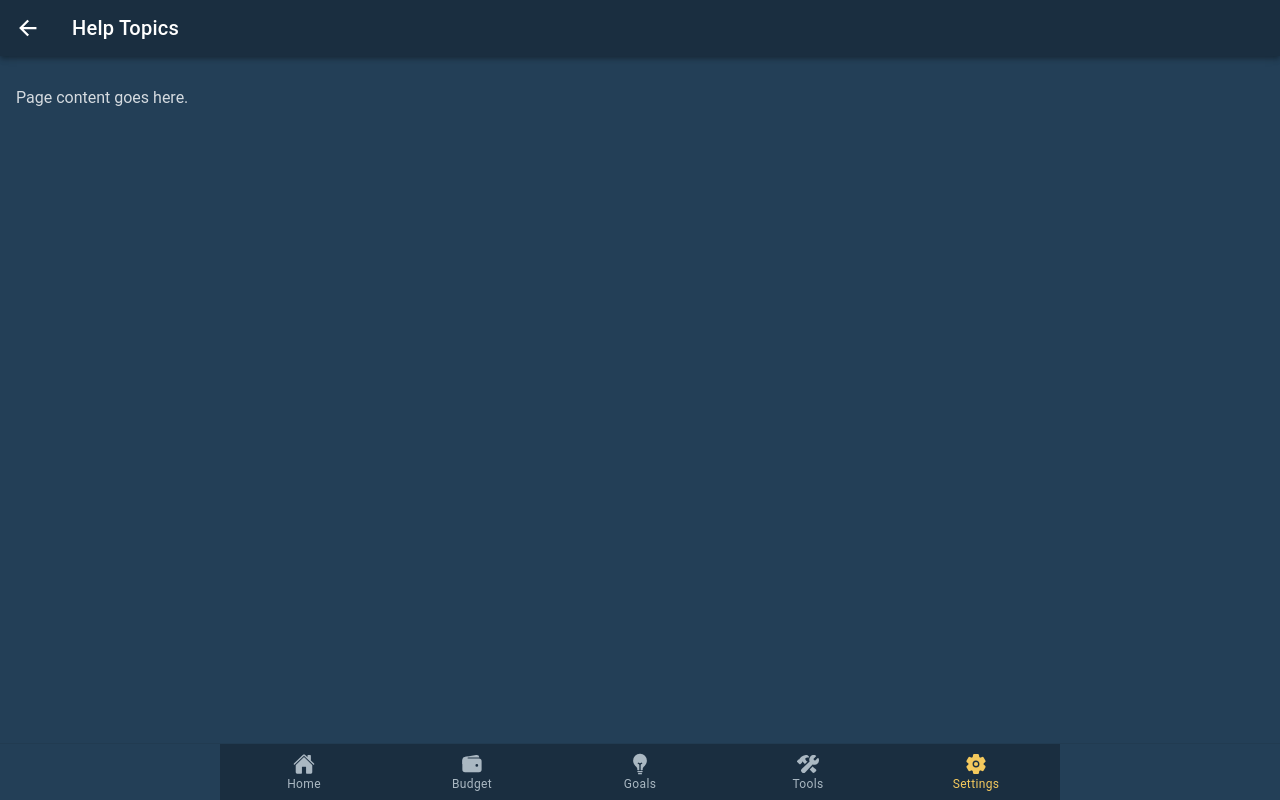
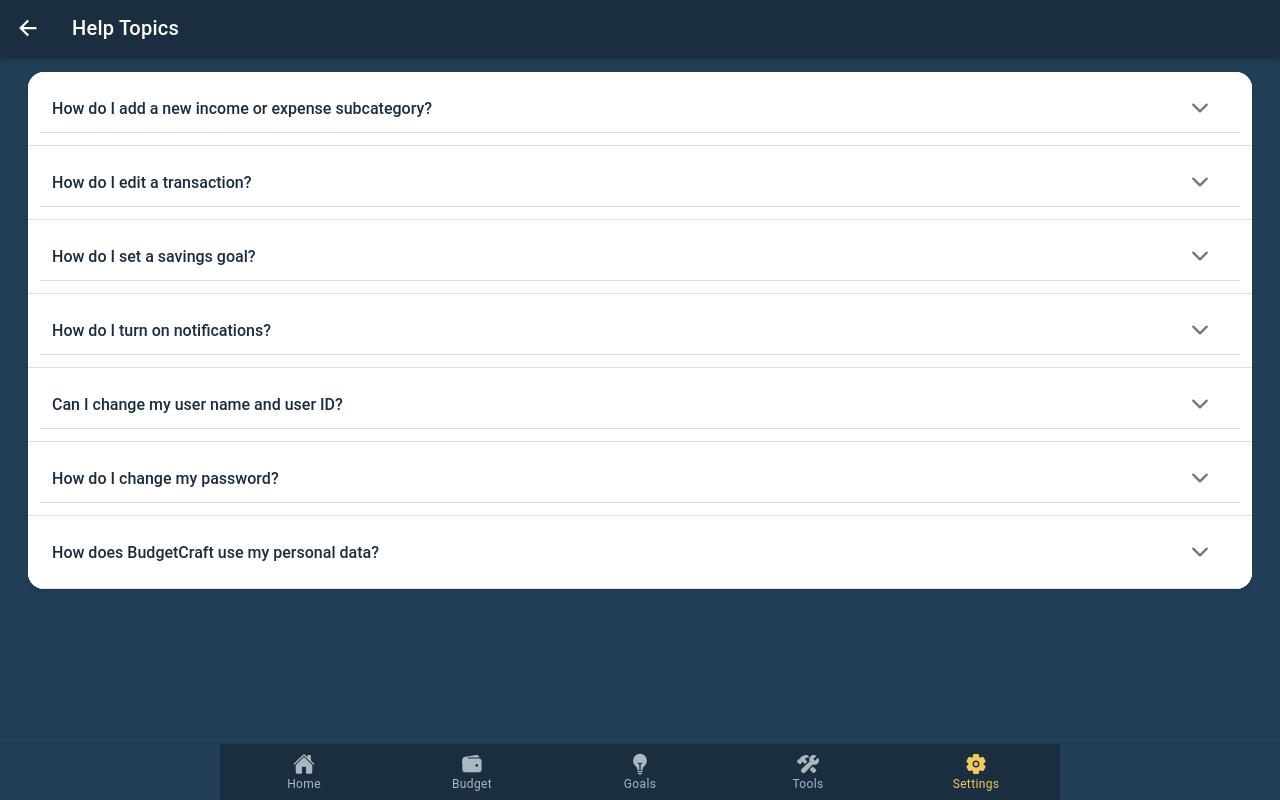
Before and after one commit to The24Kings/BudgetCraft, a React (Vite) app: page /settings/help in a window 1280 px wide. Built offline with nearby package versions, Linux system fonts and the light colour scheme; no server answers; the database is empty; sample sign-in values are in the browser's storage.

Commit message:
Finished the Settings Page

```diff
--- a/src/App.tsx
+++ b/src/App.tsx
@@ -46,8 +46,8 @@ import "./theme/variables.css";
 import { Category, parseJSON } from "./utilities/Categories";
 import Goal from "./utilities/Goals/Goal";
 import AboutPage from "./utilities/Settings/AboutPage";
+import AccountPage from "./utilities/Settings/AccountPage";
 import EditCategoriesPage from "./utilities/Settings/EditCategoriesPage";
-import EditPersonalInfoPage from "./utilities/Settings/EditPersonalInfoPage";
 import ExportUserDataPage from "./utilities/Settings/ExportUserDataPage";
 import HelpTopicsPage from "./utilities/Settings/HelpTopicsPage";
 import NotificationSettingsPage from "./utilities/Settings/NotificationSettingsPage";
@@ -349,10 +349,8 @@ const App: React.FC = () => {
 							}
 						/>
 						<Route
-							path="/settings/personal"
-							render={() =>
-								user ? <EditPersonalInfoPage /> : <Redirect to="/login" />
-							}
+							path="/settings/account"
+							render={() => (user ? <AccountPage /> : <Redirect to="/login" />)}
 						/>
 						<Route
 							path="/settings/notifications"
--- a/src/pages/SettingsPage.css
+++ b/src/pages/SettingsPage.css
@@ -154,3 +154,52 @@
 	background-color: var(--ion-color-navy-blue) !important;
 	border-color: var(--ion-color-navy-blue) !important;
 }
+
+/* ----------------------------------------
+   Help Topics Page Styles
+---------------------------------------- */
+
+.help-accordion-group {
+	padding: 0; /* Remove extra padding around all accordions */
+	margin: 0;
+	background: transparent;
+	box-shadow: none;
+}
+
+.help-accordion-group ion-accordion {
+	margin: 0; /* No gaps between questions */
+	border-radius: 0;
+	box-shadow: none;
+	background: white;
+}
+
+.help-accordion-header {
+	display: flex;
+	align-items: center;
+	width: 100%;
+	background: white;
+	color: var(--ion-color-navy-blue);
+	font-weight: 500;
+	border-bottom: 1px solid #e0e0e0;
+	padding: 12px;
+	box-sizing: border-box;
+}
+
+.help-accordion-group ion-accordion::part(content) {
+	background: white;
+	padding: 12px;
+	color: #1c1c1c; /* Darker text for answers */
+	font-size: 0.95rem;
+	font-weight: 400;
+	line-height: 1.4;
+}
+
+.help-accordion-group ion-accordion::part(header) {
+	background: white !important;
+	color: var(--ion-color-navy-blue) !important;
+	border-radius: 0;
+	box-shadow: none;
+	margin: 0;
+	padding: 12px;
+	border-bottom: 1px solid #e0e0e0;
+}
--- a/src/pages/SettingsPage.tsx
+++ b/src/pages/SettingsPage.tsx
@@ -58,10 +58,10 @@ const SettingsPage: React.FC<{ user: any }> = ({ user }) => {
 						<IonItem
 							button
 							detail={true}
-							routerLink="/settings/personal"
+							routerLink="/settings/account"
 							className="settings-item"
 						>
-							<IonLabel>Edit Personal Info</IonLabel>
+							<IonLabel>Account</IonLabel>
 						</IonItem>
 						<IonItem
 							button
--- a/src/utilities/Settings/AboutPage.tsx
+++ b/src/utilities/Settings/AboutPage.tsx
@@ -5,9 +5,11 @@ import {
 	IonContent,
 	IonHeader,
 	IonPage,
+	IonText,
 	IonTitle,
 	IonToolbar
 } from "@ionic/react";
+import "../../pages/SettingsPage.css";
 
 const AboutPage: React.FC = () => {
 	return (
@@ -20,8 +22,22 @@ const AboutPage: React.FC = () => {
 					<IonTitle>About</IonTitle>
 				</IonToolbar>
 			</IonHeader>
+
 			<IonContent className="ion-padding">
-				<p>Page content goes here.</p>
+				<div className="settings-container" style={{ padding: "20px" }}>
+					<IonText color="dark">
+						<p style={{ fontSize: "1rem", lineHeight: "1.6" }}>
+							<strong>BudgetCraft</strong> is a free, personal finance management app,
+							developed by the team <strong>Riley &amp; Associates</strong>{" "}
+							headquartered in Lewiston, Idaho. Send comments or questions to{" "}
+							<a href="mailto:info@budgetcraft.com">info@budgetcraft.com</a>.
+						</p>
+
+						<p style={{ marginTop: "20px", fontSize: "0.9rem", color: "#666" }}>
+							&copy; 2025 BudgetCraft
+						</p>
+					</IonText>
+				</div>
 			</IonContent>
 		</IonPage>
 	);
--- a/src/utilities/Settings/EditPersonalInfoPage.tsx
+++ b/src/utilities/Settings/AccountPage.tsx
@@ -19,7 +19,7 @@ import {
 import { auth, firestore } from "../FirebaseConfig";
 import "../../pages/SettingsPage.css";
 
-const EditPersonalInfoPage: React.FC = () => {
+const AccountPage: React.FC = () => {
 	const [showNameModal, setShowNameModal] = useState(false);
 	const [showPasswordModal, setShowPasswordModal] = useState(false);
 	const [showDeleteModal, setShowDeleteModal] = useState(false);
@@ -92,6 +92,17 @@ const EditPersonalInfoPage: React.FC = () => {
 						onClick={() => setShowPasswordModal(true)}
 					>
 						<IonLabel>Change Password</IonLabel>
+					</IonItem>
+					<IonItem
+						button
+						className="settings-item"
+						onClick={() => {
+							auth.signOut().then(() => {
+								window.location.href = "/login";
+							});
+						}}
+					>
+						<IonLabel>Log Out</IonLabel>
 					</IonItem>
 					<IonItem
 						button
@@ -219,4 +230,4 @@ const EditPersonalInfoPage: React.FC = () => {
 	);
 };
 
-export default EditPersonalInfoPage;
+export default AccountPage;
--- a/src/utilities/Settings/HelpTopicsPage.tsx
+++ b/src/utilities/Settings/HelpTopicsPage.tsx
@@ -1,13 +1,18 @@
 import React from "react";
 import {
+	IonAccordion,
+	IonAccordionGroup,
 	IonBackButton,
 	IonButtons,
 	IonContent,
 	IonHeader,
+	IonItem,
+	IonLabel,
 	IonPage,
 	IonTitle,
 	IonToolbar
 } from "@ionic/react";
+import "../../pages/SettingsPage.css";
 
 const HelpTopicsPage: React.FC = () => {
 	return (
@@ -20,8 +25,54 @@ const HelpTopicsPage: React.FC = () => {
 					<IonTitle>Help Topics</IonTitle>
 				</IonToolbar>
 			</IonHeader>
+
 			<IonContent className="ion-padding">
-				<p>Page content goes here.</p>
+				<div className="settings-container">
+					<IonAccordionGroup expand="inset" className="help-accordion-group">
+						{[
+							{
+								q: "How do I add a new income or expense subcategory?",
+								a: "Go to the Add Transaction page. Under Category selection, click 'Add Subcategory' and type your new subcategory."
+							},
+							{
+								q: "How do I edit a transaction?",
+								a: "On the Home page, tap the transaction you want to edit, then choose 'Edit' and update your information."
+							},
+							{
+								q: "How do I set a savings goal?",
+								a: "On the Goals page, tap 'Add Goal' and enter the description, target amount, and optionally a deadline."
+							},
+							{
+								q: "How do I turn on notifications?",
+								a: "Go to Settings → Notification Settings. Toggle on the reminders or alerts you want to receive."
+							},
+							{
+								q: "Can I change my user name and user ID?",
+								a: "You can change your display name in Settings → Edit Personal Info. Your user ID (email login) cannot be changed."
+							},
+							{
+								q: "How do I change my password?",
+								a: "Go to Settings → Edit Personal Info → Change Password. You will receive a reset email."
+							},
+							{
+								q: "How does BudgetCraft use my personal data?",
+								a: "Your personal data is securely stored and only used for improving your BudgetCraft experience. It is never sold."
+							}
+						].map((item, index) => (
+							<IonAccordion key={index} value={`q${index}`}>
+								<IonItem
+									slot="header"
+									className="settings-item help-accordion-header"
+								>
+									<IonLabel>{item.q}</IonLabel>
+								</IonItem>
+								<div className="ion-padding" slot="content">
+									{item.a}
+								</div>
+							</IonAccordion>
+						))}
+					</IonAccordionGroup>
+				</div>
 			</IonContent>
 		</IonPage>
 	);
```
